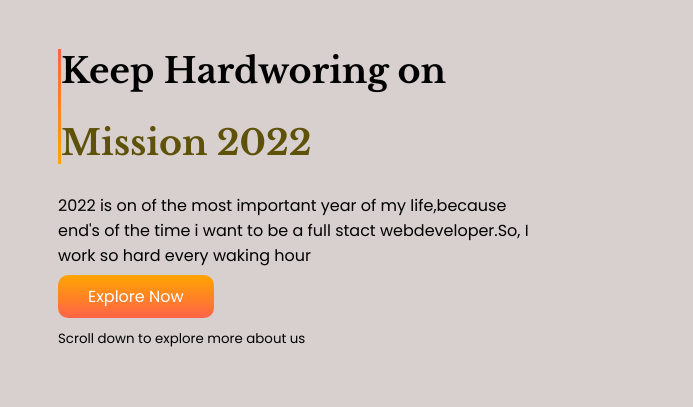
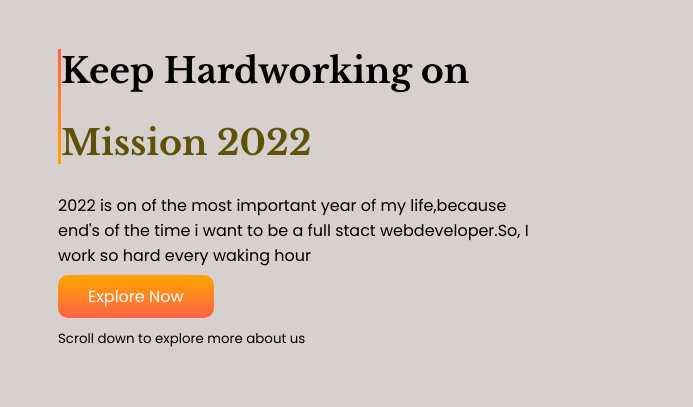
Before and after one commit to sheikhhasan124/mission-2022, a plain HTML site: page index.html in a window 1280 px wide. Shown: the top 407 px of the page, 90-783 px from the left. Drawn offline with nearby package versions, Linux system fonts and the light colour scheme.

```diff
--- a/index.html
+++ b/index.html
@@ -19,7 +19,7 @@
     <section class="flexible-item section-one">
         <div class="items-width">
            <div id="border-img">
-             <h1>Keep Hardworing on</h1>
+             <h1>Keep Hardworking on</h1>
              <h1><span class="golden-color"> Mission 2022</span></h1>
            </div>
            <p>2022 is on of the most important year of my life,because end's of the time i want to be a full stact webdeveloper.So, I work so hard every waking hour </p>
--- a/style.css
+++ b/style.css
@@ -10,7 +10,7 @@ body{
 }
 .flexible-item{
     display: flex;
-    margin-bottom: 40px;
+    margin-bottom: 50px;
 }
 .items-width{
     width: 40%;
```
Also changed, not shown: images/person/person-0.png (deleted), images/person/person-1.png (deleted), images/person/person-2.png (deleted), images/person/person-3.png (deleted), images/person/person-4.png (deleted), images/person/person-5.png (deleted), images/pictures/app.png (deleted).
